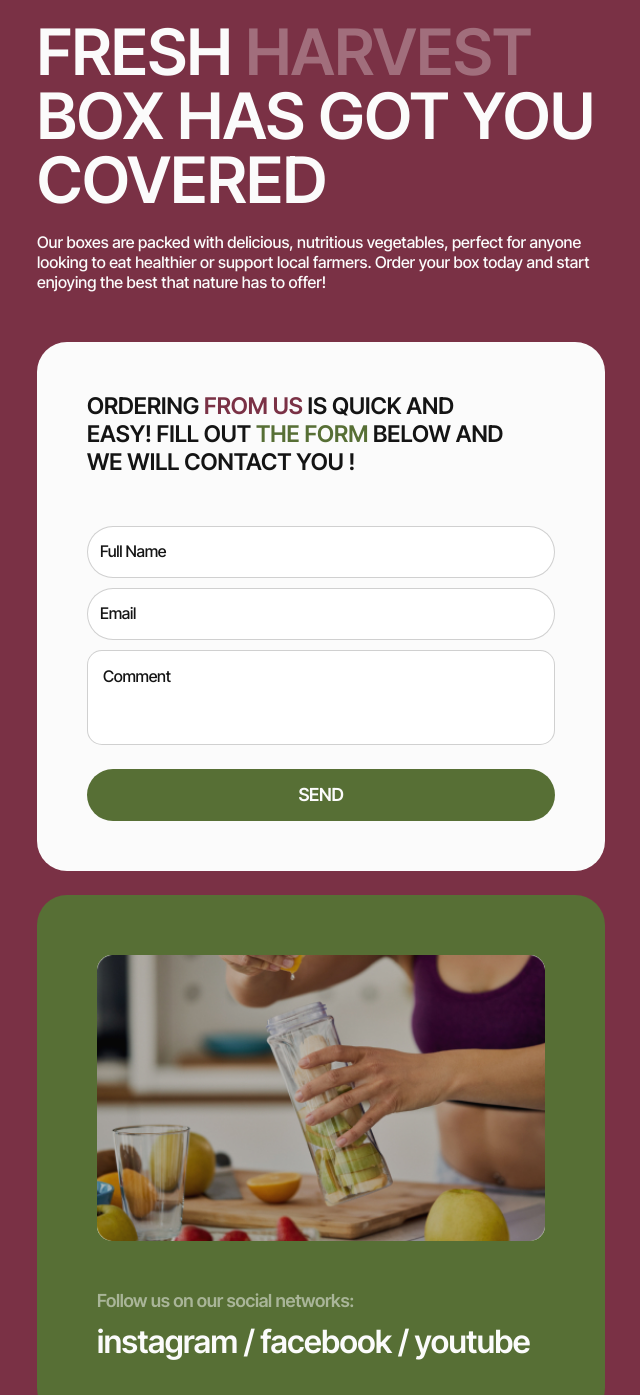
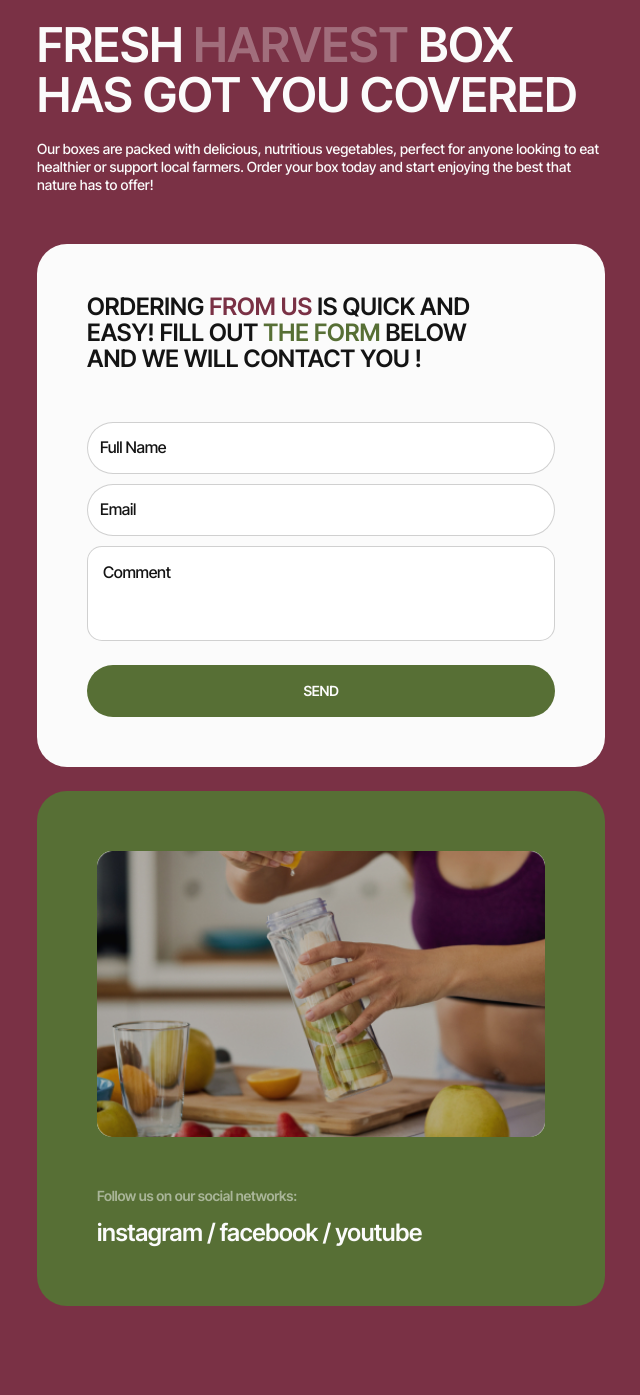
Before and after one commit to OguzhanGrey/Green-Harvest, a plain HTML site: page index.html in a window 768 px wide. Shown: the part 80-1475 px from the top of the page, without its empty margins (63-703 px from the left). Drawn offline with Linux system fonts and the light colour scheme.

Commit message:
mobile design

```diff
--- /dev/null
+++ b/css/mobile.css
@@ -0,0 +1,52 @@
+@media screen and (min-width:375px) and (max-width:768px) {
+    .section-order {
+        max-width: 768px;
+        width: 100%;
+    }
+
+    .h1-order {
+        font-size: 48px;
+        line-height: 50px;
+        letter-spacing: -1.5%;
+    }
+
+    .pg-order {
+        font-size: 14px;
+        line-height: 18px;
+    }
+
+     .form-and-network {
+        display: flex;
+        flex-wrap: wrap;
+    }
+
+    .just-form {
+        max-width: 768px;
+        width: 100%;
+    }
+
+    .form-paraghraph {
+        font-size: 24px;
+        line-height: 26px;
+    }
+
+    .just-network {
+        max-width: 768px;
+        width: 100%;
+    }
+
+    .just-network-social-pg {
+        font-size: 14px;
+        line-height: 18px;
+    }
+
+    .just-network-social-pg-2 {
+        font-size: 24px;
+        line-height: 26px;
+    }
+
+    .form-button-1 {
+        font-size: 14px;
+        line-height: 18px;
+    }
+}
--- a/css/styles.css
+++ b/css/styles.css
@@ -82,6 +82,7 @@ img {
     letter-spacing: -1.5%;
     color: rgba(20, 20, 20, 1);
     text-transform: uppercase;
+    width: 100%;
 }
 
 .from-us {
@@ -114,6 +115,7 @@ img {
 
 .name::placeholder , .email::placeholder, .comment::placeholder {
     font-family: Inter Tight;
+    width: 100%;
     font-size: 16px;
     font-weight: 500;
     line-height: 20px;
@@ -208,4 +210,5 @@ img {
     line-height: 32px;
     letter-spacing: -0.015em;
     color: rgba(251, 251, 251, 1);
+    width: 100%;
 }
--- a/css/tablet.css
+++ b/css/tablet.css
@@ -10,12 +10,12 @@
     }
 
     .just-form {
-        max-width: 628px;
+        max-width: 1280px;
         width: 100%;
     }
 
     .just-network {
-        max-width: 628px;
+        max-width: 1280px;
         width: 100%;
     }
 
--- a/index.html
+++ b/index.html
@@ -11,6 +11,7 @@
     />
     <link rel="stylesheet" href="/css/styles.css" />
     <link rel="stylesheet" href="/css/tablet.css">
+    <link rel="stylesheet" href="/css/mobile.css">
     <title>Green Harvest</title>
   </head>
   <body>
```
